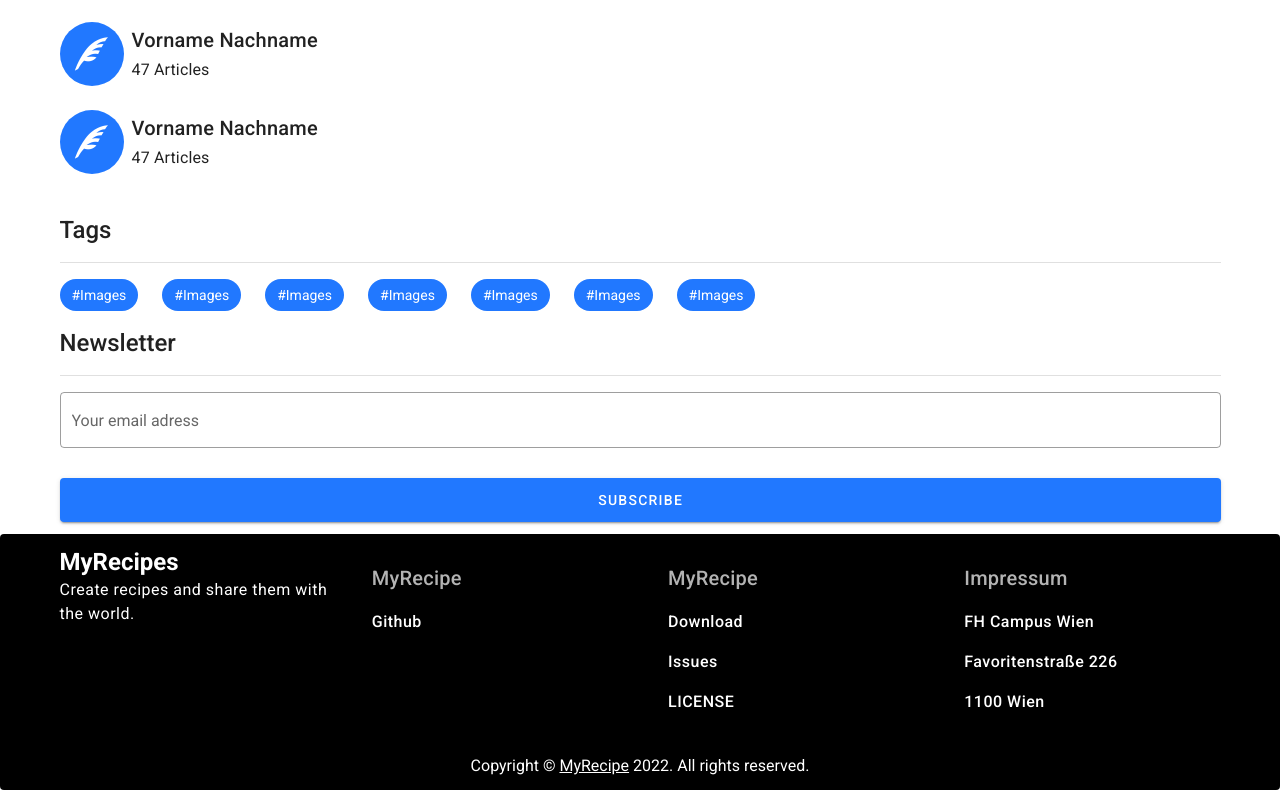
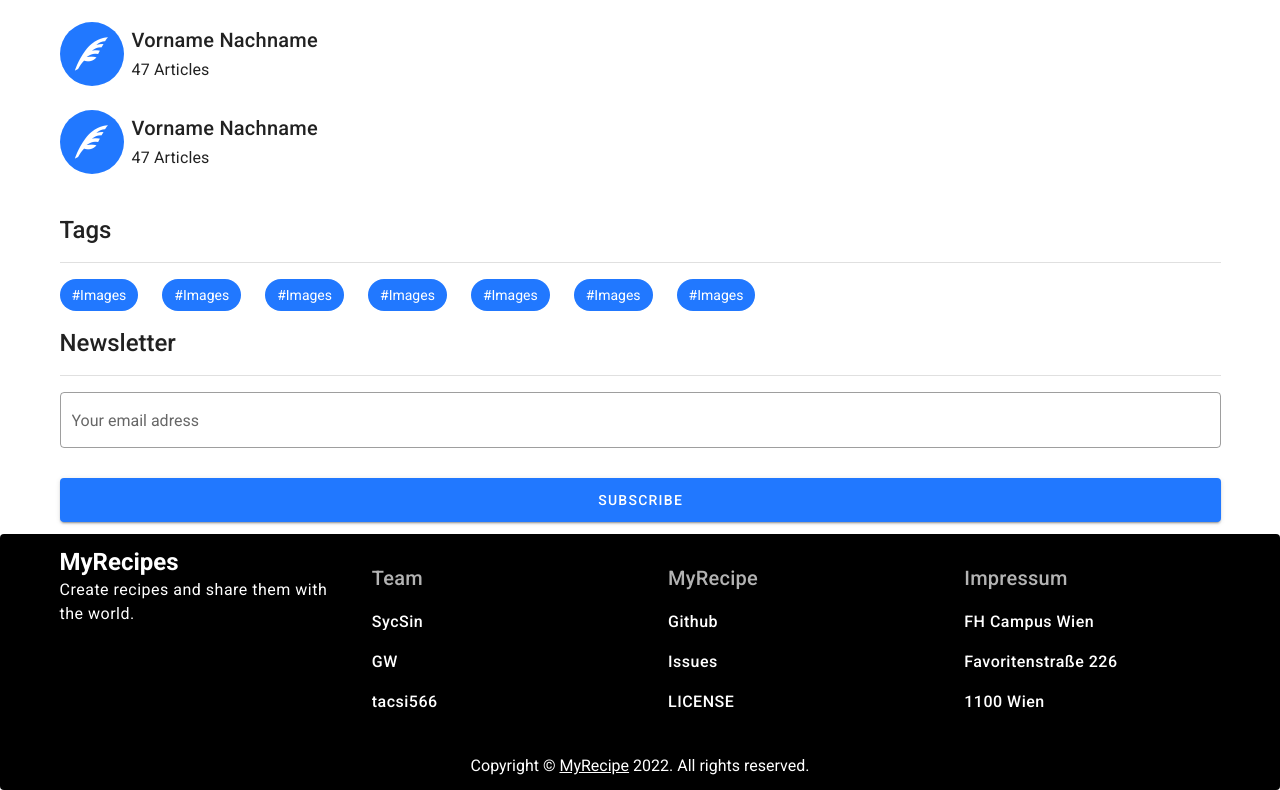
Before and after one commit to SycSin/MyRecipes, a Vue app: page / in a window 1280 px wide. Shown: the part 6782-7572 px from the top of the page. Built offline with nearby package versions, Linux system fonts and the light colour scheme.

Commit message:
Grouped the first two footer columns together. Added Team col with our GitHub profiles.

```diff
--- a/src/components/layout/footer.vue
+++ b/src/components/layout/footer.vue
@@ -14,10 +14,10 @@
 
           <v-col cols="12" md="3">
             <v-list color="transparent" flat>
-              <v-subheader class="text-h6">MyRecipe</v-subheader>
+              <v-subheader class="text-h6">Team</v-subheader>
               <v-list-item-group color="primary">
                 <v-list-item
-                    v-for="(item, i) in heroui"
+                    v-for="(item, i) in team"
                     :key="i"
                     :href="item.href"
                     dense
@@ -104,15 +104,24 @@
 <script>
 export default {
   data: () => ({
-    heroui: [
+    team: [
+      {
+        text: "SycSin",
+        href: "https://github.com/SycSin"
+      },
+      {
+        text: "GW",
+        href: "https://github.com/WildingGerald"
+      },
+      {
+        text: "tacsi566",
+        href: "https://github.com/tacsi566"
+      }
+    ]
+    ,
+    shock: [
       {
         text: "Github",
-        href: "https://github.com/SycSin/MyRecipes.git",
-      },
-    ],
-    shock: [
-      {
-        text: "Download",
         href: "https://github.com/SycSin/MyRecipes.git",
       },
       {
```
